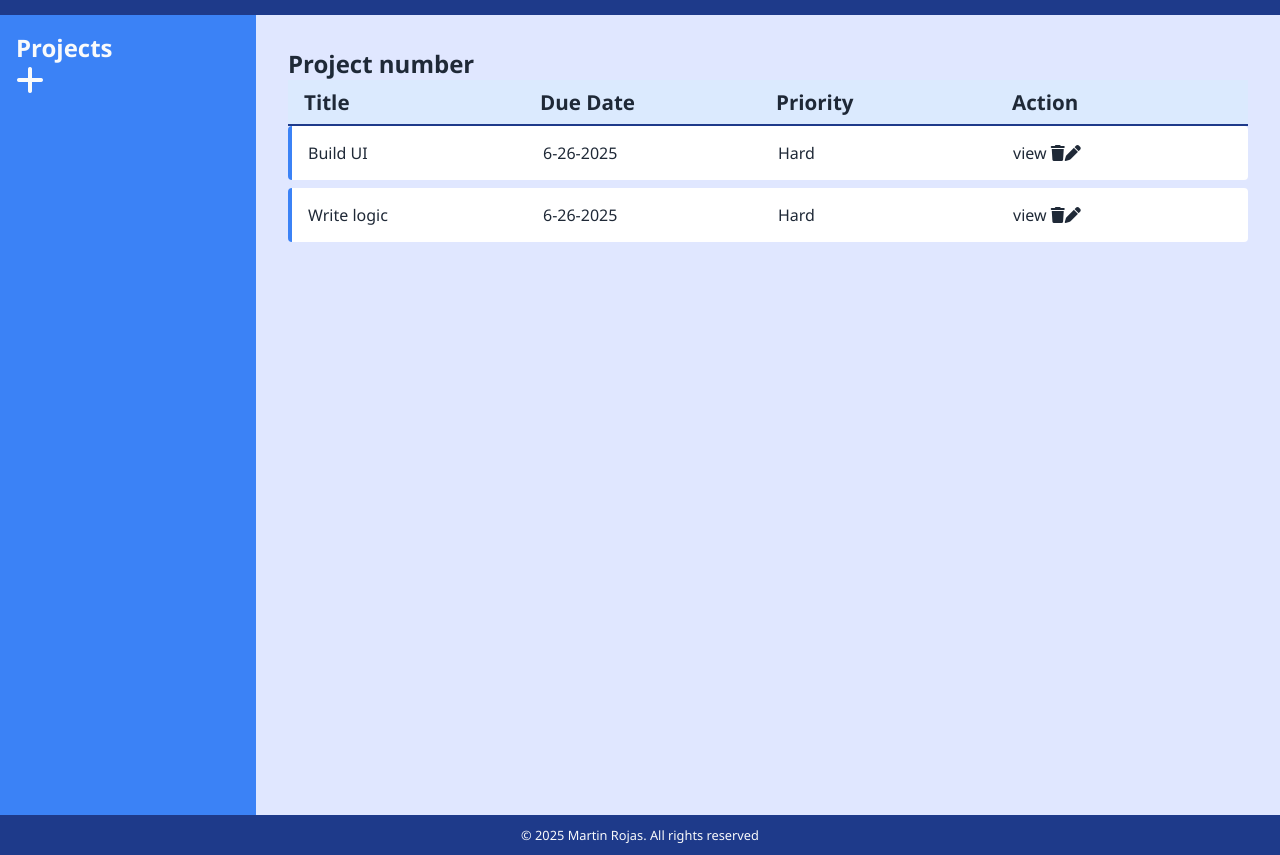
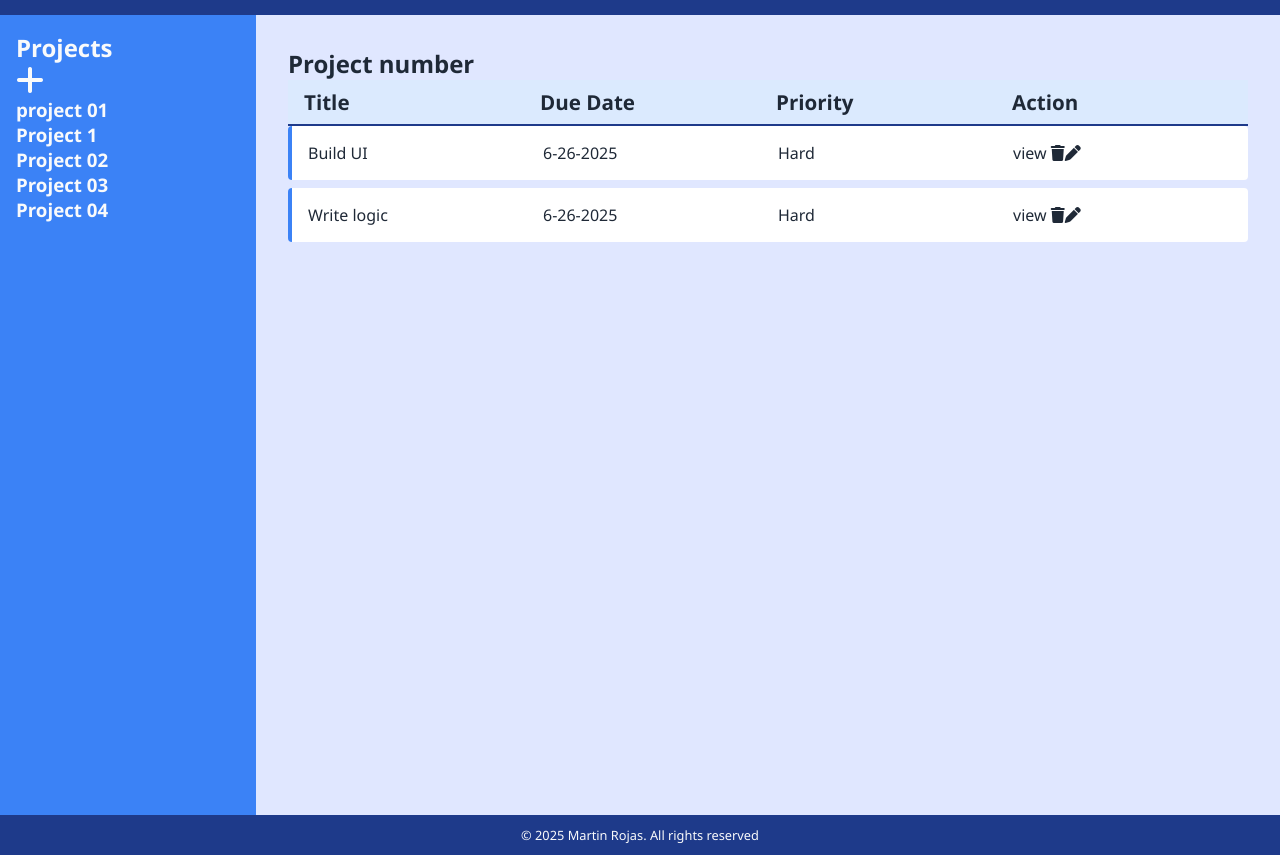
Before and after one commit to Martin-Rojas/Todo-List-Odin-Project, a website built with webpack: page src/template.html in a window 1280 px wide. Shown: the part 65-920 px from the top of the page. Built offline with nearby package versions, Linux system fonts and the light colour scheme.

Commit message:
working on adding the project title.

```diff
--- a/src/index.js
+++ b/src/index.js
@@ -1,8 +1,9 @@
 import "./styles.css";
 import { createProjectModal } from "./ProjectModal";
+import addProjectTitle from "./projectTitlesUI";
+const btnAddProject = document.getElementById(`add-project`);
 
-const btnAddProject = document.getElementById(`add-project`);
-console.log(btnAddProject);
+addProjectTitle("project 01")
 
 // hanlde the add new project
 btnAddProject.addEventListener("click", () => {
@@ -13,5 +14,4 @@ btnAddProject.addEventListener("click", () => {
   closeModal.addEventListener(`click`, () => {
     modalOverlay.classList.remove(`modal-overlay`);
   });
-//   console.log(modalOverlay);
 });
--- /dev/null
+++ b/src/projectTitlesUI.js
@@ -0,0 +1,9 @@
+export default function addProjectTitle(project) {
+  // <h3>Project 04</h3>
+  const plusElement = document.getElementById(`add-project`);
+
+  const projectTitle = document.createElement(`h3`);
+  projectTitle.innerHTML = `${project}`;
+
+  plusElement.parentNode.insertBefore(projectTitle, plusElement.nextSibling);
+}
--- a/src/template.html
+++ b/src/template.html
@@ -18,6 +18,10 @@
       <section>
         <h2>Projects</h2>
         <i class="fa-solid fa-plus" id="add-project"></i>
+        <h3>Project 1</h3>
+        <h3>Project 02</h3>
+        <h3>Project 03</h3>
+        <h3>Project 04</h3>
       </section>
       <main>
         <h2>Project number</h2>
```
